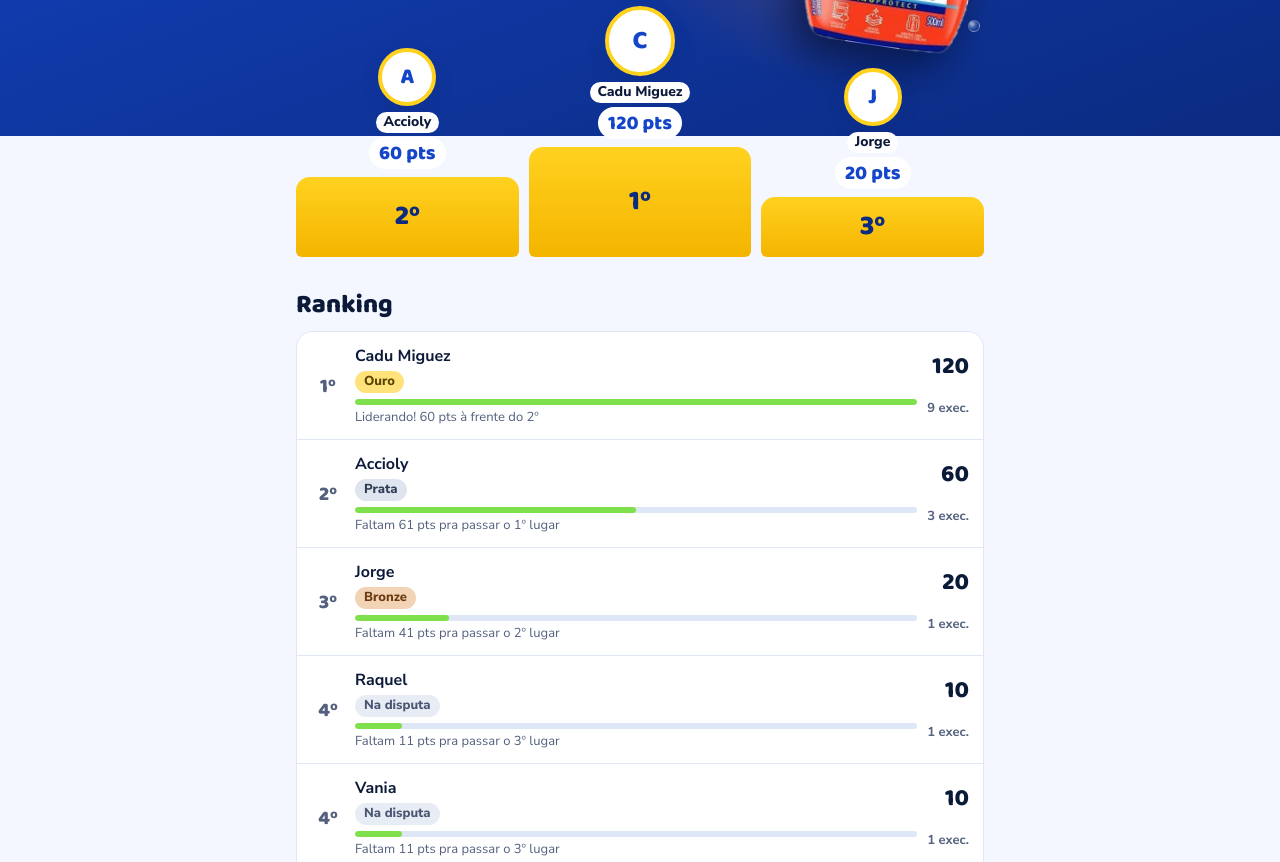
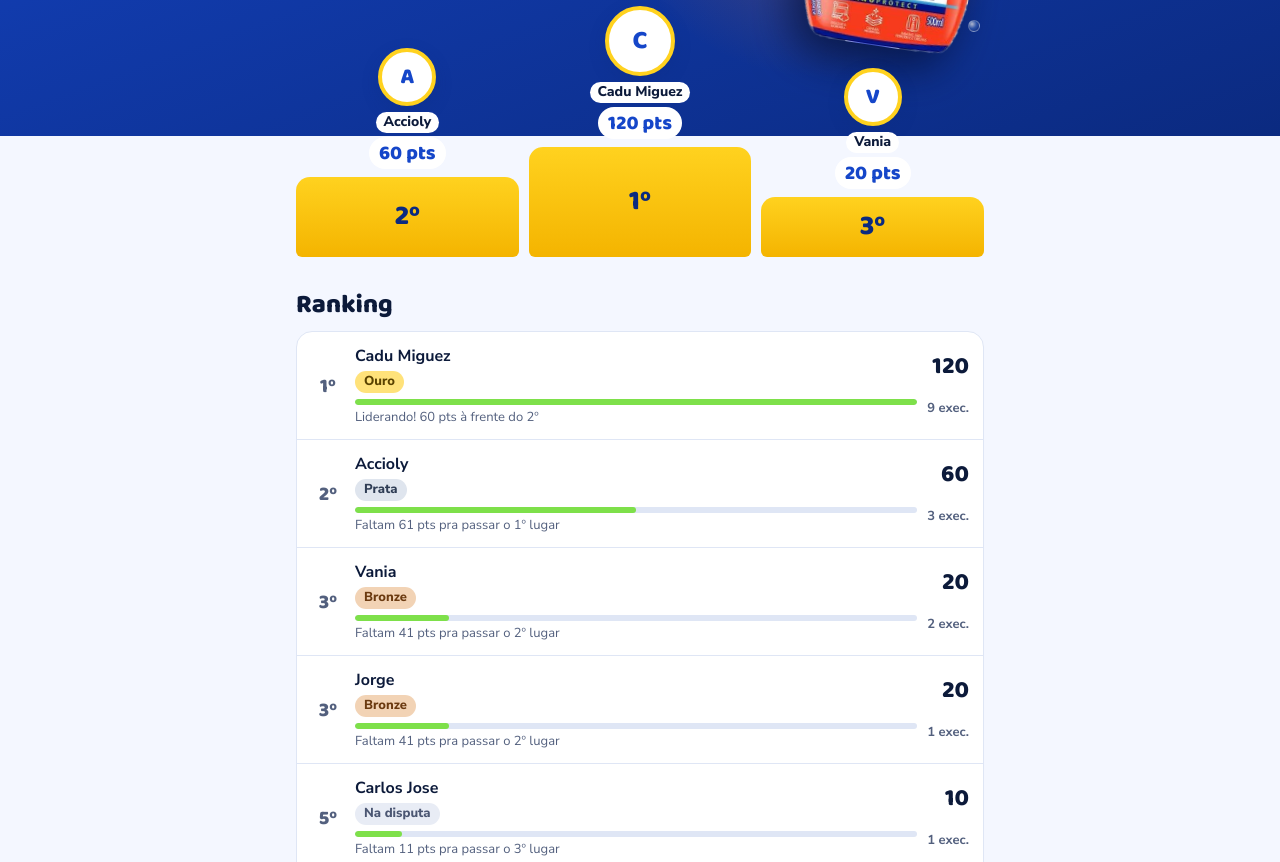
Before and after one commit to Agenciamult/catalogo-uau, a plain HTML site: page campanha/index.html in a window 1280 px wide. Shown: the part 380-1242 px from the top of the page. Drawn offline with Linux system fonts and the light colour scheme.

Commit message:
Atualiza ranking: Carlos Jose e Vania 24/11

```diff
--- a/campanha/index.html
+++ b/campanha/index.html
@@ -155,10 +155,12 @@ const EXEC = [
 ["24/11","CADU MIGUEZ","SÃO GONÇALO","CROSS",10,"Aprovada"],
 ["24/11","CADU MIGUEZ","SÃO GONÇALO","CROSS",10,"Aprovada"],
 ["24/11","VANIA","RIO DO A","CROSS",10,"Aprovada"],
-["24/11","JORGE","BARRA","DISPLAY",20,"Aprovada"]
+["24/11","JORGE","BARRA","DISPLAY",20,"Aprovada"],
+["24/11","CARLOS JOSE","NITEROI","CROSS",10,"Aprovada"],
+["24/11","VANIA","AURELIO","CROSS",10,"Aprovada"]
 ];
 // Participantes ainda sem pontos (aparecem com 0)
-const OTHERS = ["ANDERSON","ANDRE","CARLOS JOSÉ","FELIPE","JORGE","NEUZELI","ALEX","VANIA"];
+const OTHERS = ["ANDERSON","ANDRE","CARLOS JOSE","FELIPE","JORGE","NEUZELI","ALEX","VANIA"];
 const MEDAL = {1:["Ouro","L3"],2:["Prata","L2"],3:["Bronze","L1"]};
 
 const esc = s => String(s).replace(/[&<>"']/g,c=>({"&":"&amp;","<":"&lt;",">":"&gt;",'"':"&quot;","'":"&#39;"}[c]));
```
